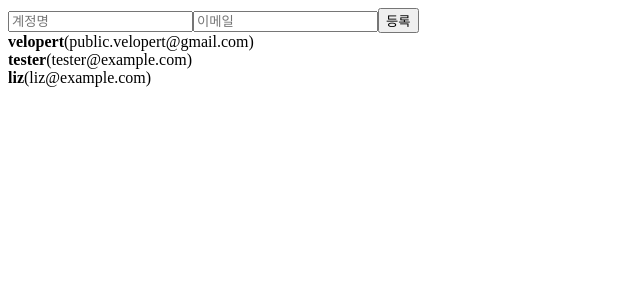
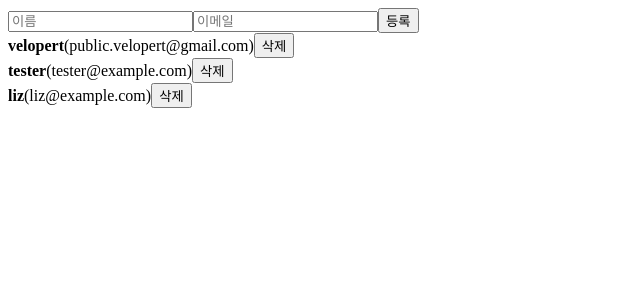
Before and after one commit to zzmin13/react-tutorial, a React (Create React App) app: page / in a window 1280 px wide. Shown: the top 300 px of the page, without its empty margins (0-640 px from the left). Built offline with nearby package versions, Linux system fonts and the light colour scheme.

Commit message:
배열에 항목 삭제하기

```diff
--- a/src/App.js
+++ b/src/App.js
@@ -1,4 +1,4 @@
-import React,{ useRef, useState } from "react";
+import React, {useState , useRef} from "react";
 import "./App.css";
 import CreateUser from './CreateUser';
 import UserList from './UserList';
@@ -6,17 +6,34 @@ import UserList from './UserList';
 function App() {
   const [inputs, setInputs] = useState({
     username: '',
-    email: ''
+    email : ''
   });
   const {username, email} = inputs;
   const onChange = (event) => {
     const {name, value} = event.target;
     setInputs({
       ...inputs,
-      [name]: value
+      [name] : value
     });
+  }
+  const nextId = useRef(4);
+
+  const onCreate = () => {
+    const user = {
+      id : nextId.current,
+      username : username,
+      email : email
+    }
+    setUsers([
+      ...users,
+      user
+    ]);
+    nextId.current += 1;
+    setInputs({
+      username: '',
+      email: ''
+    })
   };
-
   const [users, setUsers] = useState([
     {
       id: 1,
@@ -35,31 +52,14 @@ function App() {
     }
   ]);
 
-  const nextId = useRef(4);
-
-  const onCreate = () => {
-    const user = {
-      id: nextId.current,
-      username,
-      email
-    };
-    setUsers(users.concat(user));
-    setInputs({
-      username: '',
-      email: ''
-    });
-    nextId.current += 1;
+  const onRemove = (id) => {
+    setUsers(users.filter(user => user.id !== id));
   };
 
   return (
     <>
-      <CreateUser
-        username={username}
-        email={email}
-        onChange={onChange}
-        onCreate={onCreate}
-      />
-      <UserList users={users}/>
+      <CreateUser username={username} email={email} onChange={onChange} onCreate={onCreate}/>
+      <UserList users={users} onRemove={onRemove}/>
     </>
   );
 }
--- a/src/CreateUser.js
+++ b/src/CreateUser.js
@@ -1,24 +1,22 @@
 import React from "react";
 
 function CreateUser({username, email, onChange, onCreate}){
-    return (
+    return(
         <div>
             <input
             name="username"
-                placeholder="계정명"
             onChange={onChange}
+            placeholder="이름"
             value={username}
             />
             <input
             name="email"
+            onChange={onChange}
             placeholder="이메일"
-                onChange={onChange}
             value={email}
             />
             <button onClick={onCreate}>등록</button>
         </div>
-
     )
 }
-
 export default CreateUser;
--- a/src/UserList.js
+++ b/src/UserList.js
@@ -1,16 +1,22 @@
 import React from "react";
 
-function User({username, email}){
+function User({id, username, email, onRemove}){
     return (
         <div>
             <b>{username}</b><span>({email})</span>
+            <button onClick={() => onRemove(id)}>삭제</button>
         </div>
     )
 }
-function UserList({users}){
+function UserList({users, onRemove}){
   return (
       users.map((user) => {
-          return <User key={user.id} username={user.username} email={user.email}/>
+          return <User
+          key={user.id}
+          id={user.id}
+          username={user.username}
+          email={user.email}
+          onRemove={onRemove}/>
       })
   )
 }
```
Lines whose indentation alone changed are shown as unchanged.
